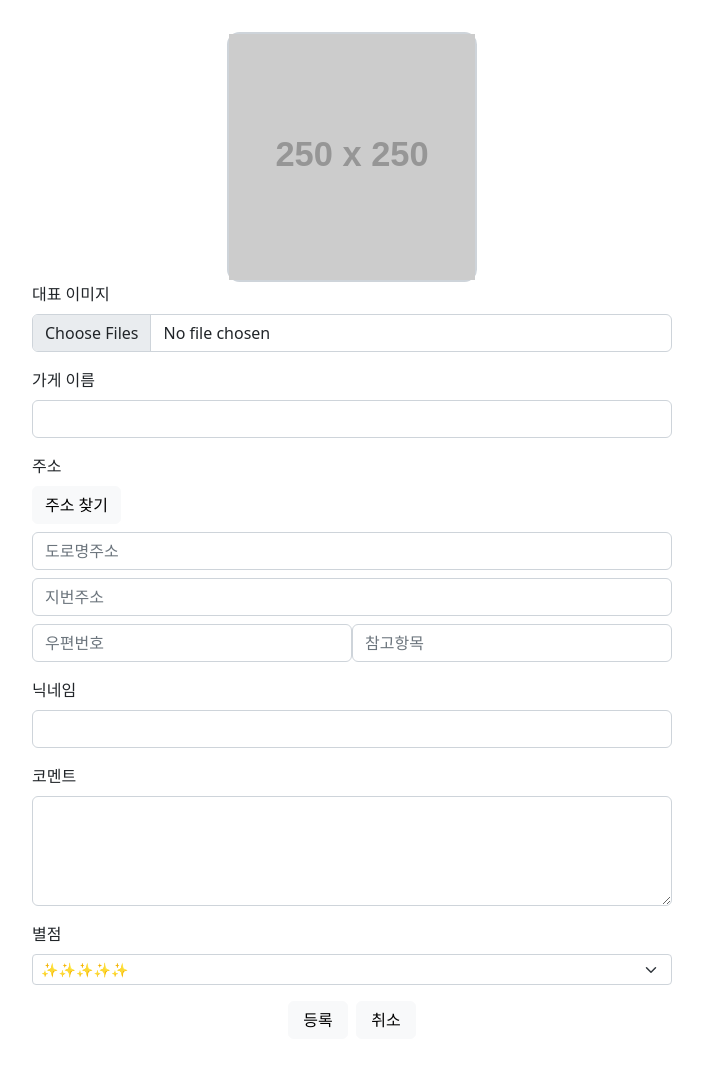
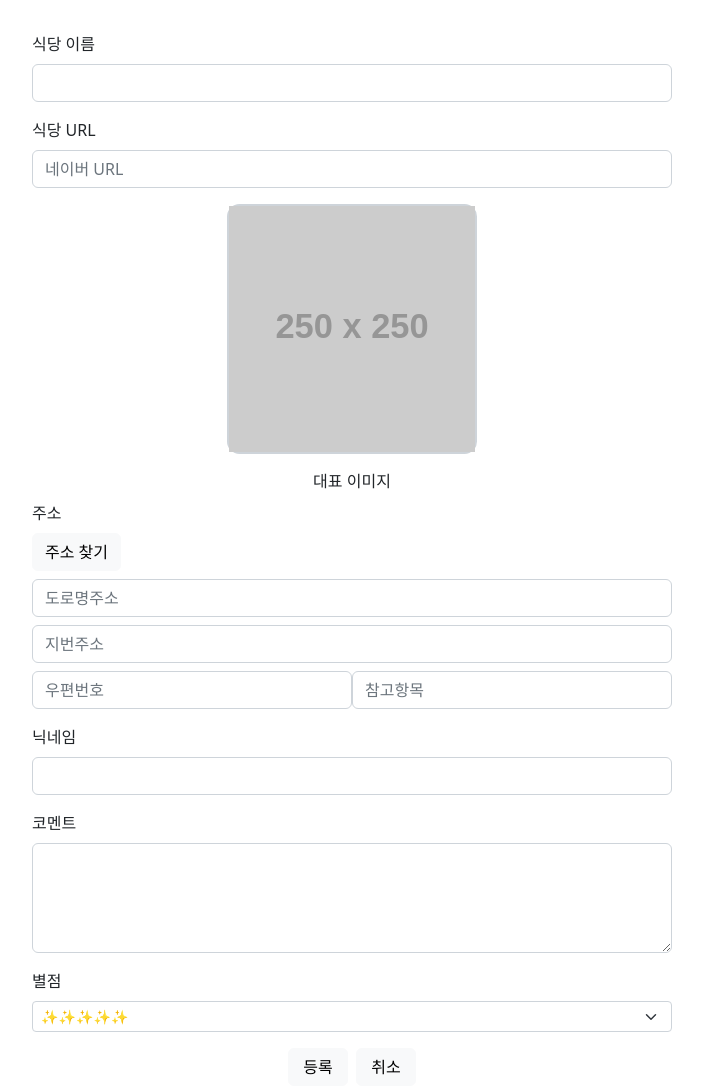
Before and after one commit to engulfedInFlames/must-go-restaurants, a Flask app: page /write in a window 1280 px wide. Shown: the part 280-1366 px from the top of the page, without its empty margins (288-991 px from the left). Before the commit the page ends 1308 px from the top, so only its background shows below. Run offline with Flask 2, Linux system fonts and the light colour scheme; grey boxes labelled with a size stand in for pictures from a placeholder-image service; some libraries are stand-ins or nearby versions.

Commit message:
The second day has passed

```diff
--- a/app.py
+++ b/app.py
@@ -1,12 +1,18 @@
 from flask import Flask, render_template, request, jsonify
 from pymongo import MongoClient
+from requests import get
+from bs4 import BeautifulSoup
 
 app = Flask(__name__)
 
 client = MongoClient("mongodb+srv://recona97:bT33xD4II3D77nhi@mycluster.e0pg5l4.mongodb.net/?retryWrites=true&w=majority")
 db = client.dbsparta
 
-
+def get_thumb(URL):
+    response = get(URL)
+    soup=BeautifulSoup(response.text, "lxml")
+    thumbs = soup.select("#place-main-section-root > div > section > div > div.claas > div > div > div > div")
+    print(thumbs)
 
 @app.route('/')
 def home():
@@ -46,14 +52,15 @@ def write_func():
 @app.route("/save-review", methods=["POST"])
 def save_review():
     restaurant_name_receive = request.form['restaurant_name_give'] # 가게이름
+    restaurant_url_receive = request.form['restaurant_url_give'] # 검색 결과
     postcode_receive = request.form['postcode_give'] # 우편번호
-    road_address_receive = request.form['road_address_give']    #도로명주소
-    jibun_address_receive = request.form['jibun_address_give']  #지번주소
-    detail_address_receive = request.form['detail_address_give']    #상세주소
+    road_address_receive = request.form['road_address_give'] #도로명주소
+    jibun_address_receive = request.form['jibun_address_give'] #지번주소
+    detail_address_receive = request.form['detail_address_give'] #상세주소
     extra_address_receive = request.form['extra_address_give']  #참고항목
-    nickname_receive = request.form['nickname_give']    #닉네임
+    nickname_receive = request.form['nickname_give'] #닉네임
     comment_receive = request.form['comment_give']  #코멘트
-    rating_receive = request.form['rating_give']    #별점
+    rating_receive = request.form['rating_give'] #별점
 
     # 카테고리 검색 위한 태그
     address_spl = road_address_receive.split() # 도로명주소 단어로 나누기
@@ -62,6 +69,7 @@ def save_review():
     #DB저장
     doc = {
         'restaurant_name' : restaurant_name_receive,
+        'restaurant_url':restaurant_url_receive,
         'postcode' : postcode_receive,
         'road_address' : road_address_receive,
         'jibun_address' : jibun_address_receive,
--- a/static/css/styles.css
+++ b/static/css/styles.css
@@ -41,6 +41,7 @@ header {
   width: 250px;
   height: 250px;
   display: flex;
+  flex-direction: column;
   justify-content: center;
   align-items: center;
   border-radius: 5%;
@@ -50,6 +51,11 @@ header {
 .thumb-container > img {
   width: 100%;
   object-fit: cover;
+}
+.label-center {
+  width: 100%;
+  text-align: center;
+  margin-top: 15px;
 }
 .detail-address {
   display: flex;
--- a/static/js/posting.js
+++ b/static/js/posting.js
@@ -57,33 +57,29 @@ function sample4_execDaumPostcode() {
 /////////////////////////////////////////////////////////////////////////////////
 // 사진 포스팅을 위한 함수입니다.
 
-const thumbsInput = document.getElementById("thumbsInput");
-
 const onChange = () => {
   // 유저가 업로드한 사진 데이터를 가지고 옵니다.
-  const thumbs = [...thumbsInput.files]; // unmutable
+  thumbs = [...thumbsInput.files]; // unmutable
   const selectedThumb = thumbs[0];
+  console.log(thumbs);
 
   // 유저가 업로드한 사진 데이터를 URL 형식으로 읽습니다.
-  const fileReader = new FileReader();
-  fileReader.readAsDataURL(selectedThumb);
-  fileReader.onload = () => {
+  const imgPreviewer = new FileReader();
+  imgPreviewer.readAsDataURL(selectedThumb);
+  imgPreviewer.onload = () => {
     // 글쓰기 페이지의 대표 이미지를 등록합니다.
     const thumb = document.querySelector(".thumb");
-    thumb.src = fileReader.result;
+    thumb.src = imgPreviewer.result;
   };
-
   // 사진 데이터를 서버에 보내는 함수를 작성할 예정입니다.
-  // ... code
 };
-
-thumbsInput.addEventListener("change", onChange);
 
 /////////////////////////////////////////////////////////////////////////////////
 function submitting() {
   // 유저가 등록한 이미지 파일들을 읽어들이는 코드를 추가할 예정입니다. 확인을 위해 나머지 코드들은 주석 처리를 해놨습니다.
 
   let restaurant_name = $("#restaurantNameInput").val();
+  let restaurant_url = $("#restaurantUrlInput").val();
   let postcode = $("#sample4_postcode").val();
   let roadAddress = $("#sample4_roadAddress").val();
   let jibunAddress = $("#sample4_jibunAddress").val();
@@ -96,6 +92,7 @@ function submitting() {
   let formData = new FormData();
 
   formData.append("restaurant_name_give", restaurant_name);
+  formData.append("restaurant_url_give", restaurant_url);
   formData.append("postcode_give", postcode);
   formData.append("road_address_give", roadAddress);
   formData.append("jibun_address_give", jibunAddress);
@@ -104,6 +101,7 @@ function submitting() {
   formData.append("nickname_give", nickname);
   formData.append("comment_give", comment);
   formData.append("rating_give", rating);
+  formData.append("thumbs", thumbs);
 
   fetch("/save-review", {
     method: "POST",
--- a/templates/index.html
+++ b/templates/index.html
@@ -9,7 +9,6 @@
 
   <body>
     <div id="home"></div>
-    <button onclick="category()">카테고리테스트(서울)</button>
 
     <div class="banner">
       <h1>asus</h1>
--- a/templates/posting.html
+++ b/templates/posting.html
@@ -39,6 +39,27 @@
     <main>
       <!-- 글쓰기 양식을 구현하기 위한 <form> 태그 입니다.-->
       <form class="my-form">
+        <!-- 가게 이름 입력란 -->
+        <div class="mb-3">
+          <label for="restaurantNameInput" class="form-label" required>
+            식당 이름
+          </label>
+          <input type="text" class="form-control" id="restaurantNameInput" />
+        </div>
+
+        <!-- 가게 주소 -->
+        <div class="mb-3">
+          <label for="restaurantUrlInput" class="form-label" required>
+            식당 URL
+          </label>
+          <input
+            type="text"
+            class="form-control"
+            id="restaurantUrlInput"
+            placeholder="네이버 URL"
+          />
+        </div>
+
         <!-- thumb은 thumbnail, 즉 대표 이미지를 의미합니다. 사용자가 복수의 사진들을 등록하고, 그중 첫 번째 사진을 대표 이미지로 합니다.
         대표 이미지는 "thumb-container" 안의 <img> 태그에 들어갑니다. -->
         <div class="thumb-container">
@@ -48,25 +69,8 @@
             alt="thumbnail"
           />
         </div>
-        <div class="mb-3">
-          <label for="thumbsInput" class="form-label"> 대표 이미지 </label>
-          <input
-            id="thumbsInput"
-            class="form-control"
-            type="file"
-            accept="image/*"
-            multiple
-            aria-describedby="inputGroupFileAddon04"
-            aria-label="Upload"
-          />
-        </div>
-        <!-- 가게 이름 입력란 -->
-        <div class="mb-3">
-          <label for="restaurantNameInput" class="form-label" required>
-            가게 이름
-          </label>
-          <input type="text" class="form-control" id="restaurantNameInput" />
-        </div>
+        <label class="form-label label-center"> 대표 이미지 </label>
+
         <!-- 주소 입력란 -->
         <div class="mb-3">
           <label for="sample4_postcode" class="form-label">주소</label><br />
@@ -104,16 +108,19 @@
             />
           </div>
         </div>
+
         <!-- 닉네임 입력란 -->
         <div class="mb-3">
           <label for="nicknameInput" class="form-label">닉네임</label>
           <input type="text" class="form-control" id="nicknameInput" />
         </div>
+
         <!-- 코멘트 입력란 -->
         <div class="mb-3">
           <label for="commentInput" class="form-label">코멘트</label>
           <textarea class="form-control" id="commentInput" rows="4"></textarea>
         </div>
+
         <!-- 별점 입력란 -->
         <div form="rating" class="mb-3">
           <label for="rating" class="form-label" required>별점</label>
```
Also changed, not shown: static/js/index.js (+0 -19 lines).
